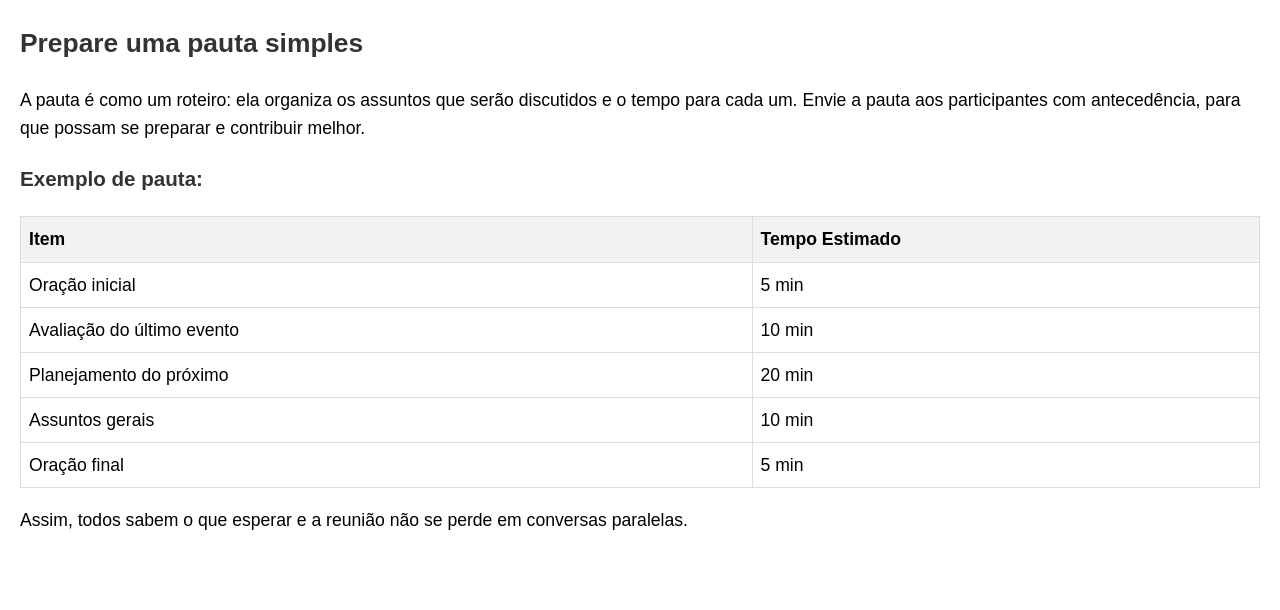
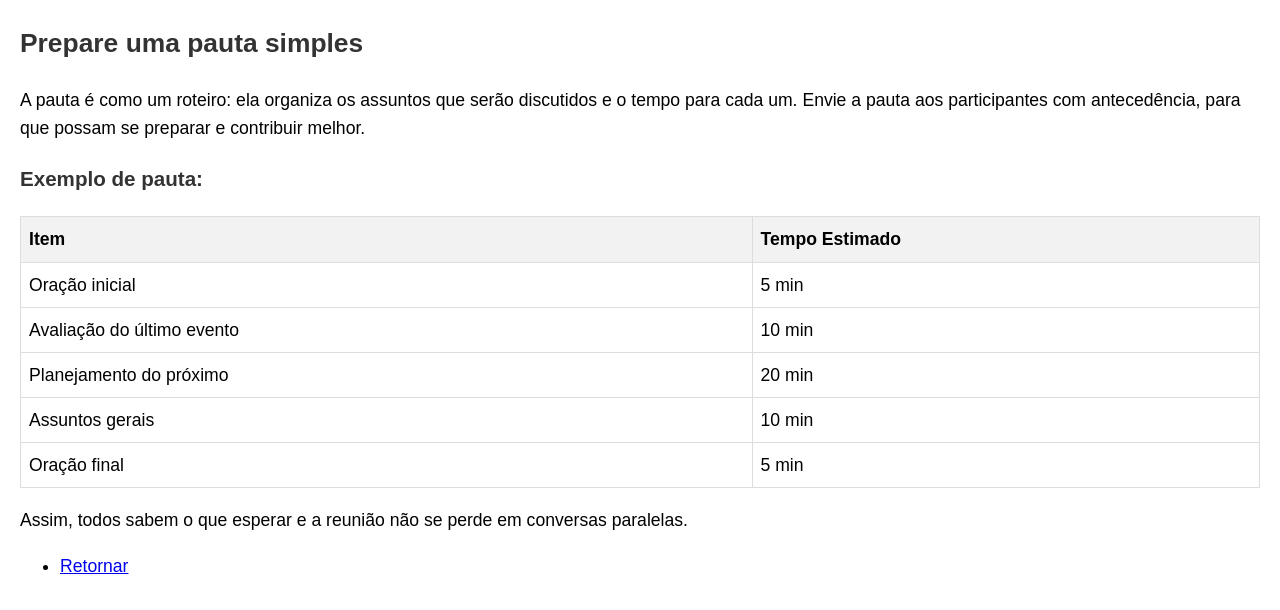
Before and after one commit to pegardini/gestao_pastoral_comunidades_vivas, a plain HTML site: page pauta_simples.html in a window 1280 px wide. Drawn offline with Linux system fonts and the light colour scheme.

Commit message:
Update pauta_simples.html

```diff
--- a/pauta_simples.html
+++ b/pauta_simples.html
@@ -48,5 +48,10 @@
       </tbody>
     </table>
     <p>Assim, todos sabem o que esperar e a reunião não se perde em conversas paralelas.</p>
+
+    <ul>
+        <li><a href="/gestao_pastoral_comunidades_vivas/index.html">Retornar</a></li>
+        <!-- Adicione mais links para outros arquivos Markdown ou HTML aqui, se tiver -->
+    </ul>
 </body>
 </html>
```
